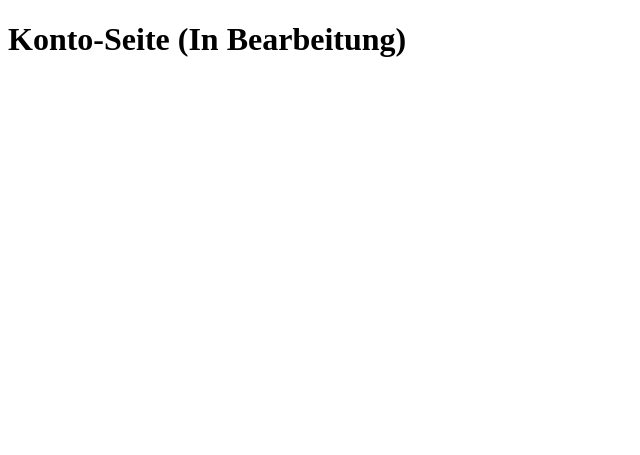
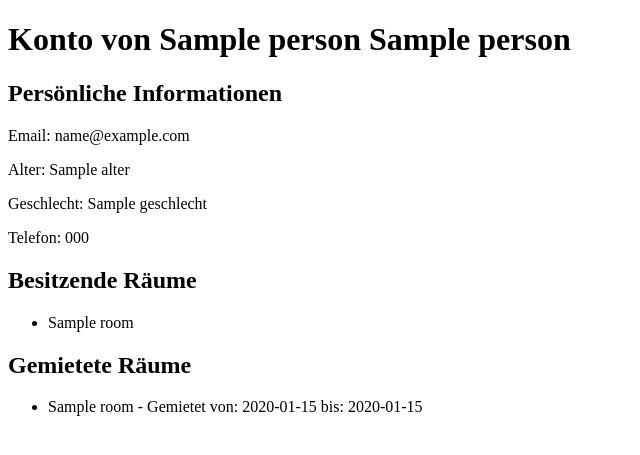
Before and after one commit to SebastianChristen/rent-a-room, a Flask app: template templates/account.html in a window 1280 px wide. Shown: the top 455 px of the page, without its empty margins (0-640 px from the left). Run offline with Flask 3, Linux system fonts and the light colour scheme; the template is opened without the code that fills it: most values are stand-ins (such as "Sample title", 1, 10 or a date in 2020).

Commit message:
add account

```diff
--- a/database.py
+++ b/database.py
@@ -34,11 +34,6 @@ def room(id):
 def sell():
     return render_template('sell.html')
 
-@app.route('/account')
-def account():
-    return render_template('account.html')
-
-
 
 
 
@@ -62,5 +57,21 @@ def update_room(id):
 
     return jsonify({'success': result.modified_count > 0})
 
+
+@app.route('/account/<email>')
+def account(email):
+    person = db.persons.find_one({"_id": email})
+    if not person:
+        return "Person nicht gefunden", 404
+
+    # Suche nach Räumen, bei denen die Person entweder Besitzer oder Bewohner ist.
+    rooms_owned = list(collection.find({"besitzer_id": email}))
+    rooms_rented = list(collection.find({"bewohner_ids": email}))
+
+    # Render das Template und übergebe die Person und die Raumdaten
+    return render_template('account.html', person=person, rooms_owned=rooms_owned, rooms_rented=rooms_rented)
+
+
+
 if __name__ == '__main__':
     app.run(debug=True)
--- a/templates/account.html
+++ b/templates/account.html
@@ -1,11 +1,37 @@
 <!DOCTYPE html>
 <html lang="de">
 <head>
-    <meta charset="UTF-8">
-    <meta name="viewport" content="width=device-width, initial-scale=1.0">
-    <title>Konto</title>
+    <!-- ... Deine vorherigen Head-Inhalte ... -->
 </head>
 <body>
-    <h1>Konto-Seite (In Bearbeitung)</h1>
+    <h1>Konto von {{ person.vorname }} {{ person.nachname }}</h1>
+    <div>
+        <h2>Persönliche Informationen</h2>
+        <p>Email: {{ person.email }}</p>
+        <p>Alter: {{ person.alter }}</p>
+        <p>Geschlecht: {{ person.geschlecht }}</p>
+        <p>Telefon: {{ person.telefon }}</p>
+    </div>
+
+    <div>
+        <h2>Besitzende Räume</h2>
+        <ul>
+            {% for room in rooms_owned %}
+                <li>{{ room.name }}</li>
+            {% endfor %}
+        </ul>
+    </div>
+
+    <div>
+        <h2>Gemietete Räume</h2>
+        <ul>
+            {% for room in rooms_rented %}
+                <li>
+                    {{ room.name }} - Gemietet von: {{ room.gebucht_von.strftime('%d.%m.%Y') }} bis: {{ room.gebucht_bis.strftime('%d.%m.%Y') }}
+                </li>
+
+            {% endfor %}
+        </ul>
+    </div>
 </body>
 </html>
```
